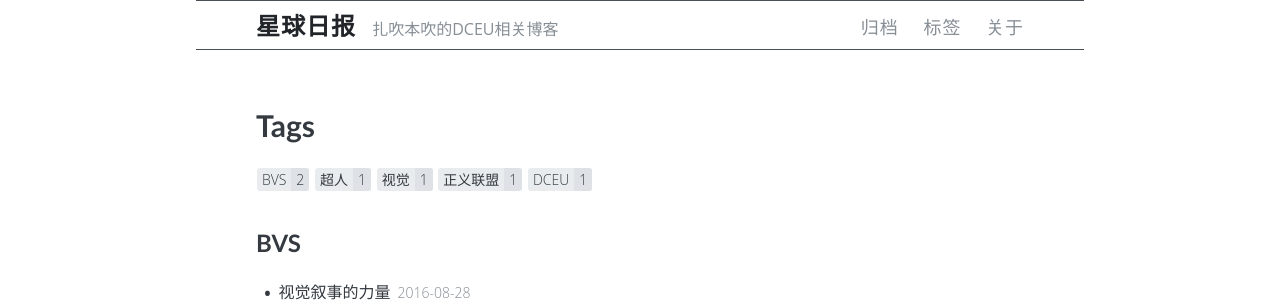
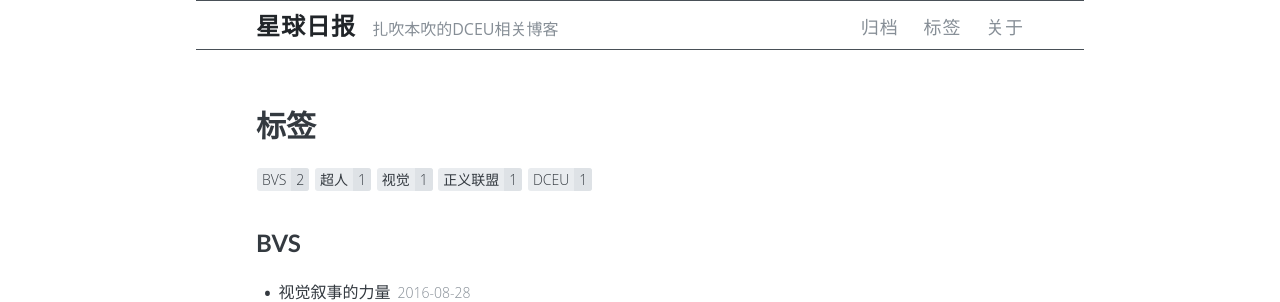
Before and after one commit to FromEndWorld/dailyplanet, a Jekyll site: the page built from tags/index.html, in a window 1280 px wide. Shown: the part 179-481 px from the top of the page. Built offline with Jekyll 4.4.1, drawn with Linux system fonts in a browser that asks for light colours.

Commit message:
中文化

```diff
--- a/archive/index.html
+++ b/archive/index.html
@@ -1,6 +1,6 @@
 ---
 layout: page
-title: Archive
+title: 归档
 permalink: /archive/
 ---
 
--- a/tags/index.html
+++ b/tags/index.html
@@ -1,6 +1,6 @@
 ---
 layout: page
-title: Tags
+title: 标签
 permalink: /tags/
 ---
 
```
